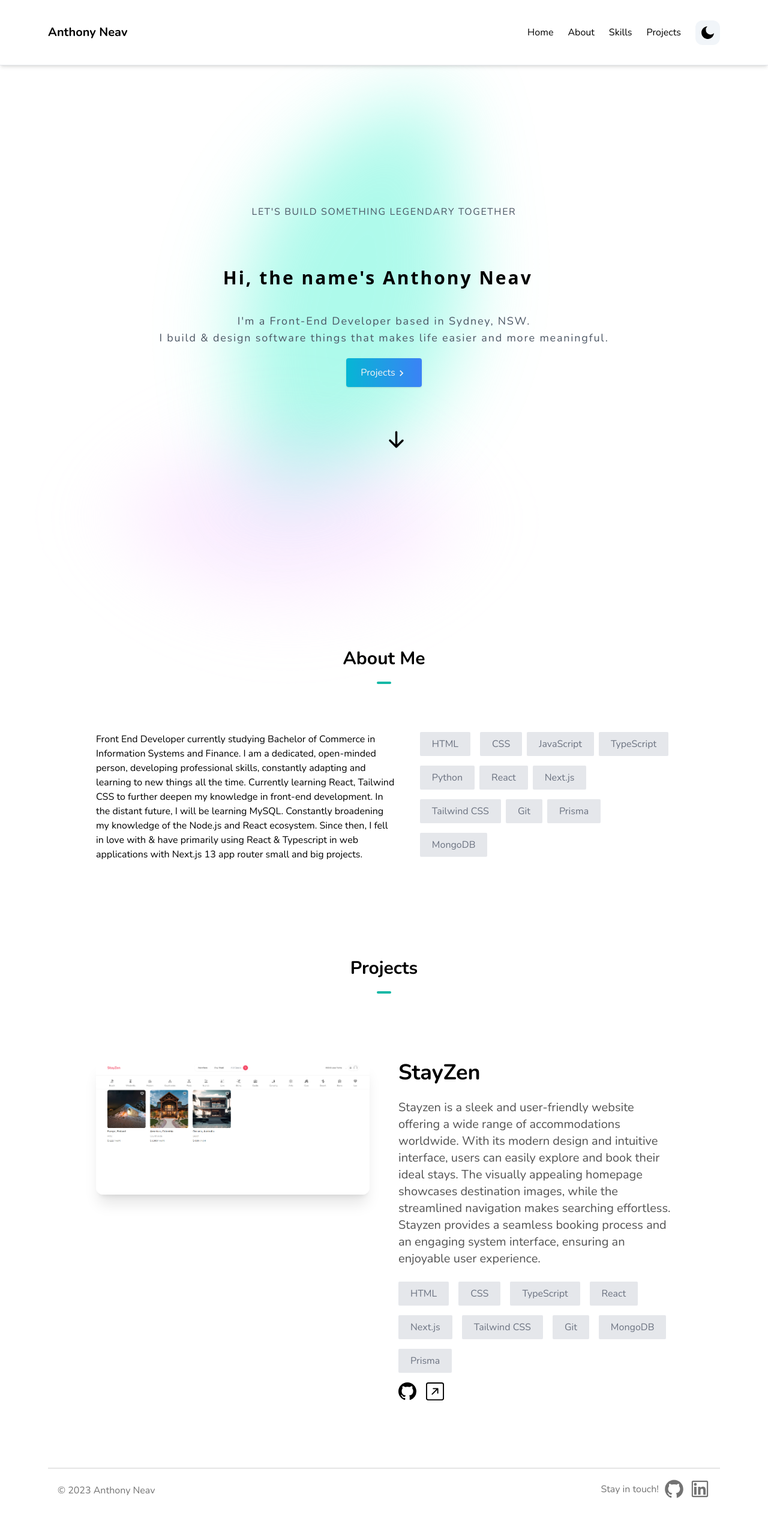
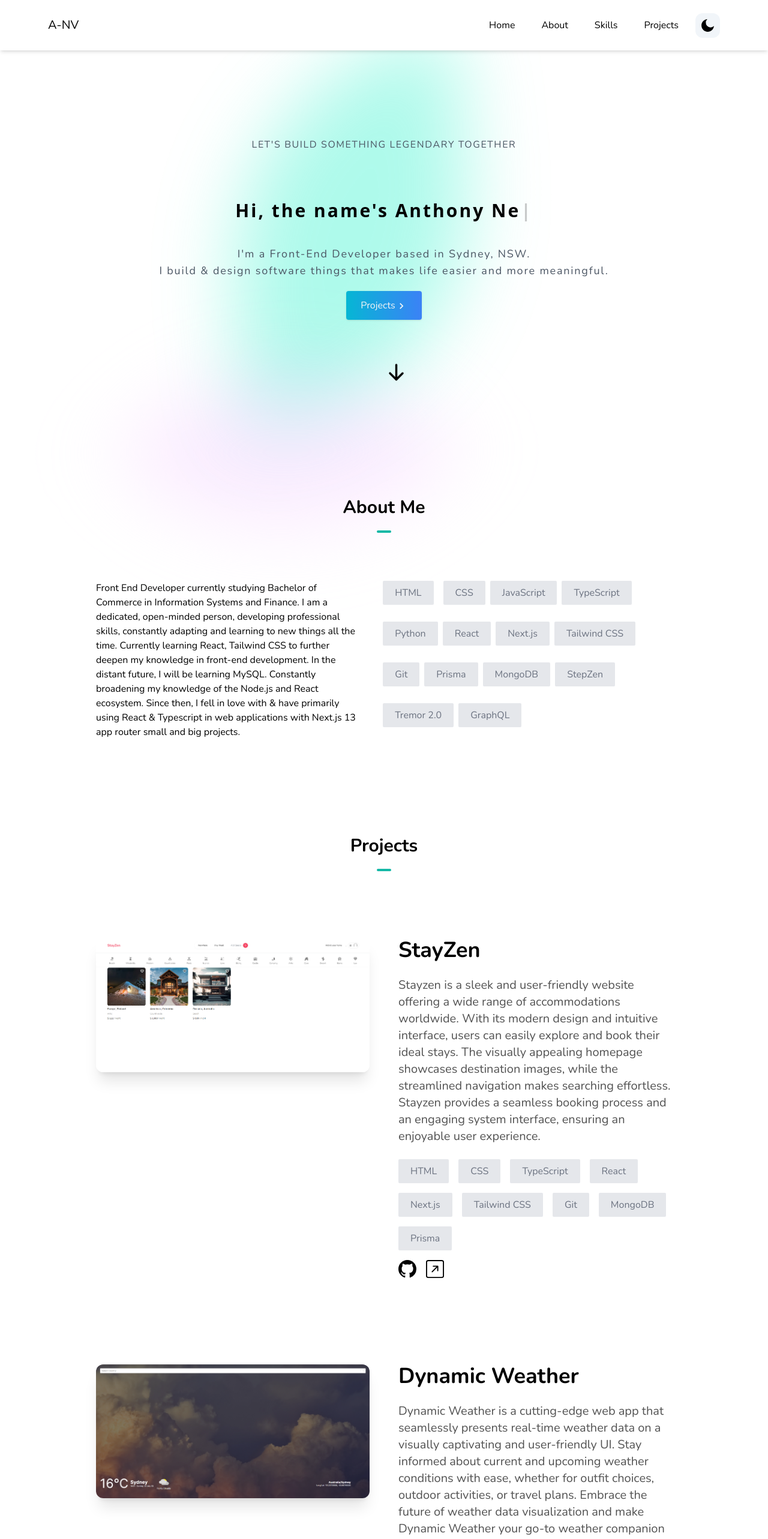
Before and after one commit to A-NV/PortfolioV2, a Next.js app: page / in a window 1280 px wide. Shown: the top 2565 px of the page at 60% size. Before the commit the page ends 2519 px from the top, so only its background shows below. Built offline with nearby package versions, Linux system fonts and the light colour scheme.

Commit message:
UPDATE: UI + DynamicWeather

```diff
--- a/app/components/Heading.tsx
+++ b/app/components/Heading.tsx
@@ -13,7 +13,7 @@ const Heading: React.FC<HeadingProps> = ({
 }) => {
   return (
     <div className={center ? "text-center" : "text-start"}>
-      <div className="text-2xl font-bold pt-40 md:text-3xl">
+      <div className="text-2xl font-bold md:text-3xl">
         {title}
       </div>
       <div className="font-normal text-neutral-800 mt-5">
--- a/app/components/modals/NavbarModal.tsx
+++ b/app/components/modals/NavbarModal.tsx
@@ -24,7 +24,7 @@ const NavbarModal: React.FC<NavItem> = () => {
     },
     {
       label: "Skills",
-      page: "page",
+      page: "about",
     },
     {
       label: "Projects",
--- a/app/components/navbar/Logo.tsx
+++ b/app/components/navbar/Logo.tsx
@@ -2,11 +2,11 @@ import { Link } from "react-scroll"
 
 const Logo = () => {
   return (
-    <div className="flex items-center justify-between py-3  md:block">
+    <div className="flex items-center justify-between py-3  cursor-pointer md:block">
     <Link
       to="home">
       <div className="container flex items-center space-x-2">
-        <h2 className="text-xl font-bold">Anthony Neav</h2>
+        <h2 className="text-xl font-light">A-NV</h2>
       </div>
       </Link>
       </div>
--- a/app/components/navbar/Navbar.tsx
+++ b/app/components/navbar/Navbar.tsx
@@ -37,11 +37,10 @@ const Navbar = () => {
   const navbarModal = useNavModal();
 
   return (
-  <div className="fixed w-full top-0 z-10 shadow-md bg-white dark:bg-stone-900 dark:border-b dark:border-stone-600">
+  <div className="fixed w-full top-0 z-10 shadow-md bg-white dark:bg-[rgb(36,36,36,36)] dark:border-b dark:border-stone-600">
     <div
       className="
-        py-4
-        border-b-[1px]
+        py-2
       "
     >
       <Container>
@@ -50,7 +49,7 @@ const Navbar = () => {
             flex
             items-center
             justify-between
-            py-3
+            py-2
           "
           >
             <Logo />
@@ -81,7 +80,7 @@ const Navbar = () => {
                   justify-end
                   gap-3
                   md:gap-0
-                  md:space-x-6
+                  md:space-x-3
                 "
               >
 
@@ -92,6 +91,13 @@ const Navbar = () => {
                     to={item.page}
                       className="
                         cursor-pointer
+                        px-4
+                        py-1
+                        rounded-full
+                        hover:bg-gray-300
+                        transition
+                        ease-in-out
+                        duration-300
                         "
                     activeClass="active"
                     spy={true}
--- a/app/components/sections/About.tsx
+++ b/app/components/sections/About.tsx
@@ -1,6 +1,5 @@
 import Container from "../Container";
 import Heading from "../Heading";
-import Text from "../Text";
 
 const AboutSection = () => {
   const skills = [
@@ -15,12 +14,14 @@ const AboutSection = () => {
     { skill: "Git" },
     { skill: "Prisma" },
     { skill: "MongoDB" },
+    { skill: "StepZen" },
+    { skill: "Tremor 2.0" },
+    { skill: "GraphQL" },
   ]
 
   return (
-    <section id="about">
     <Container>
-      <div>
+      <div className="pb-40 pt-5">
         <Heading
           center
           title="About Me"
@@ -97,7 +98,6 @@ const AboutSection = () => {
     </div>
 
     </Container>
-    </section>
    );
 }
 
--- a/app/components/sections/Footer.tsx
+++ b/app/components/sections/Footer.tsx
@@ -3,7 +3,6 @@ import {
   AiOutlineGithub,
   AiOutlineLinkedin,
 } from "react-icons/ai"
-import Text from "../Text";
 
 
 const Footer = () => {
--- a/app/components/sections/Projects.tsx
+++ b/app/components/sections/Projects.tsx
@@ -25,12 +25,29 @@ const projects = [
     image: "/images/StayZen2.png",
     github: "https://github.com/A-NV/StayZen",
     link: "https://stayzen-swart.vercel.app/"
+  },
+  {
+    name: "Dynamic Weather",
+    skills: [
+      { skill: "StepZen" },
+      { skill: "GraphQL" },
+      { skill: "TypeScript" },
+      { skill: "React" },
+      { skill: "Next.js" },
+      { skill: "Tailwind CSS" },
+      { skill: "Git" },
+      { skill: "Tremor 2.0" },
+    ],
+    description:
+      "Dynamic Weather is a cutting-edge web app that seamlessly presents real-time weather data on a visually captivating and user-friendly UI. Stay informed about current and upcoming weather conditions with ease, whether for outfit choices, outdoor activities, or travel plans. Embrace the future of weather data visualization and make Dynamic Weather your go-to weather companion for accurate information and an engaging experience. Say goodbye to dull weather apps and welcome a new level of weather data interaction.",
+    image: "/images/DynamicWeather.png",
+    github: "https://github.com/A-NV/DynamicWeather_2.0",
+    link: "https://dynamic-weather-one.vercel.app/"
   }
 ]
 
 const Projects = () => {
   return (
-    <section id="projects">
     <Container>
       <Heading
         center
@@ -126,7 +143,7 @@ const Projects = () => {
 
       </div>
     </Container>
-    </section>
+
    );
 }
 
--- a/app/layout.tsx
+++ b/app/layout.tsx
@@ -19,11 +19,11 @@ export default function RootLayout({
 }) {
   return (
     <html lang="en">
-     <body className={font.className}>
+    <body className={`dark:bg-[rgb(36,36,36,36)] ${font.className}`}>
       <ThemeProvider enableSystem={true} attribute="class">
         <NavbarModal label={''} page={''}/>
         <Navbar />
-        <div className="pb-20 pt-28 ">
+        <div>
           {children}
         </div>
         <Footer/>
--- a/app/page.tsx
+++ b/app/page.tsx
@@ -7,9 +7,19 @@ export default function Home() {
   return (
     <main>
       <Container>
-        <HeroSection />
-        <About />
-        <Projects/>
+
+        <section id="home" className="snap-center">
+          <HeroSection />
+        </section>
+
+        <section id="about" className="snap-center">
+          <About />
+        </section>
+
+        <section id="projects" className="snap-center">
+          <Projects/>
+        </section>
+
       </Container>
     </main>
   )
--- a/package.json
+++ b/package.json
@@ -24,6 +24,7 @@
     "react-modules": "^1.0.8",
     "react-scroll": "^1.8.9",
     "typescript": "5.1.6",
+    "typewriter-effect": "^2.20.1",
     "zustand": "^4.3.9"
   },
   "devDependencies": {
```
Also changed, not shown: public/images/DynamicWeather.png (added), 1 other file (tests, documents, lock files or other folders).
